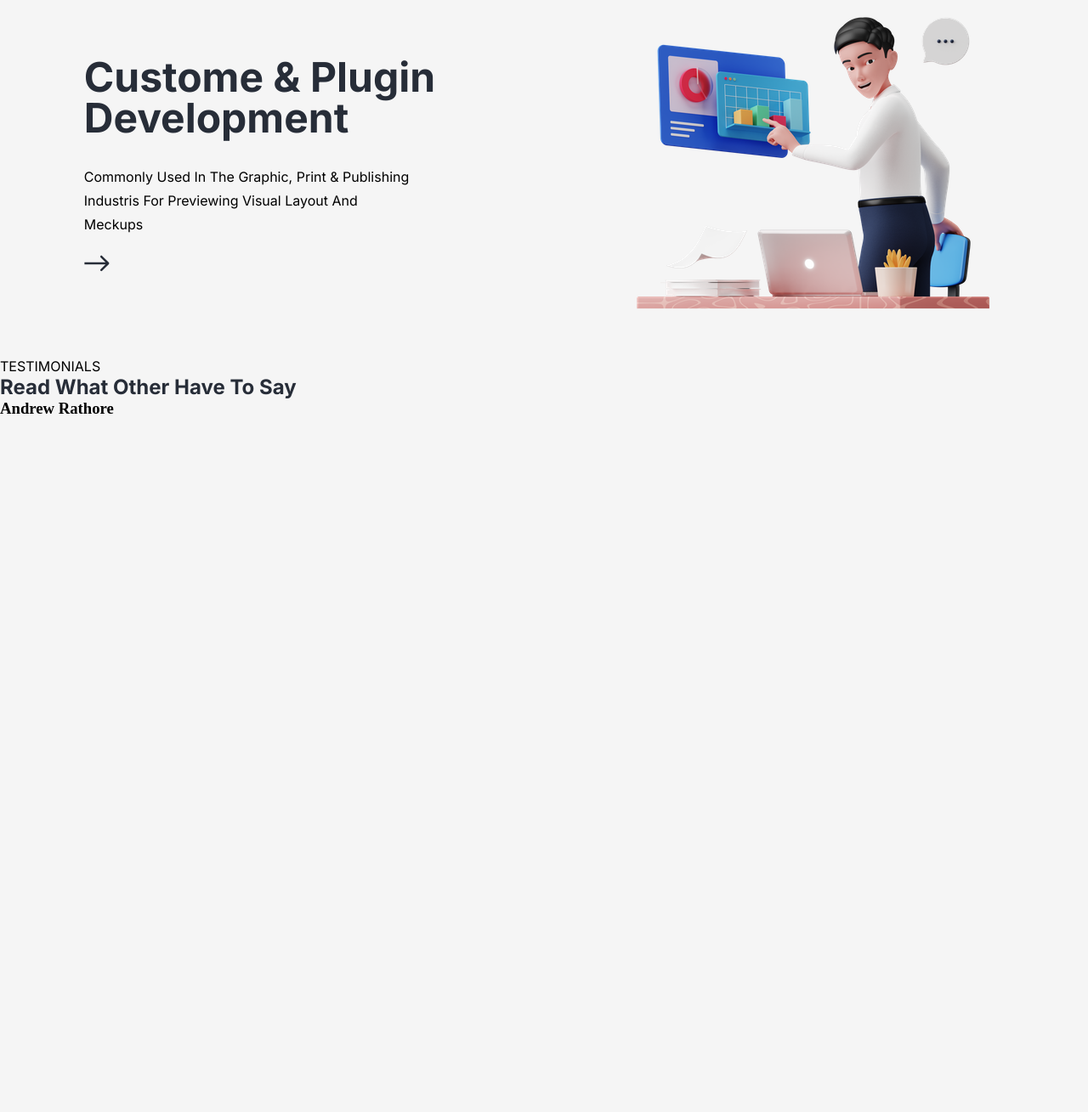
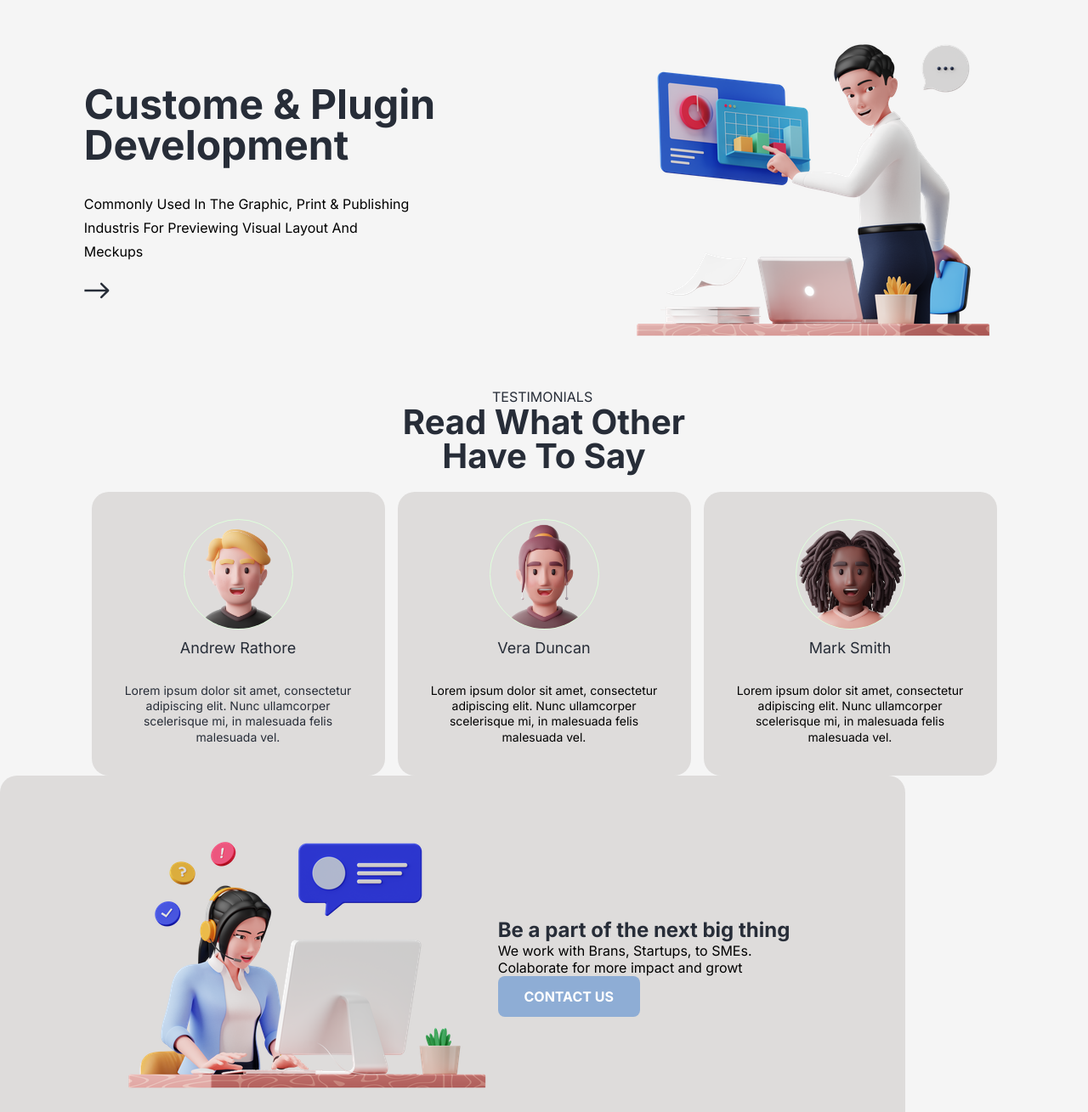
Before and after one commit to YagoLeaoFaria/Digital-Agency, a plain HTML site: page index.html in a window 1280 px wide. Shown: the part 1491-2800 px from the top of the page at 85% size. Before the commit the page ends 1983 px from the top, so only its background shows below. Drawn offline with Linux system fonts and the light colour scheme.

Commit message:
06/07/2022

```diff
--- a/index.html
+++ b/index.html
@@ -79,9 +79,31 @@
       <p class="text">TESTIMONIALS</p>
       <h2 class="title">Read What Other Have To Say</h2>
       <div id="list-testimonials">
+        <div class="testimonials title">
+          <img src="./assets/western-man-4975942-4159828.png" alt="">
+          <h3 class="name">Andrew Rathore</h3>
+          <p class="text opnion">Lorem ipsum dolor sit amet, consectetur adipiscing elit. Nunc ullamcorper scelerisque mi, in malesuada felis malesuada vel.</p>
+        </div>
         <div class="testimonials">
-          <h3 class="name">Andrew Rathore</h3>
+          <img src="./assets/asian-woman-4975939-4159825.png" alt="">
+          <h3 class="name title">Vera Duncan</h3>
+          <p class="text opnion">Lorem ipsum dolor sit amet, consectetur adipiscing elit. Nunc ullamcorper scelerisque mi, in malesuada felis malesuada vel.</p>
         </div>
+        <div class="testimonials">
+          <img src="./assets/black-woman-4975941-4159827.png" alt="">
+          <h3 class="name title">Mark Smith</h3>
+          <p class="text opnion">Lorem ipsum dolor sit amet, consectetur adipiscing elit. Nunc ullamcorper scelerisque mi, in malesuada felis malesuada vel.</p>
+        </div>
+      </div>
+    </section>
+
+    <section id="contact">
+      <img src="./assets/customer-support.png" alt="">
+
+      <div id="contact-id">
+        <h2 class="title" id="contact-title">Be a part of the next big thing</h2>
+        <p class="text" id="contact-text">We work with Brans, Startups, to SMEs. <br /> Colaborate for more impact and growt</p>
+        <a href="#"  class="buttom">CONTACT US</a>
       </div>
     </section>
   </main>
--- a/style.css
+++ b/style.css
@@ -151,6 +151,7 @@ body {
   display: flex;
   align-items: center;
   justify-content: space-around;
+  padding-top: 32px;
 }
 
 #branding-title {
@@ -197,3 +198,85 @@ body {
   font-size: 16px;
   line-height: 28px;
 }
+
+#testimonials {
+  display: flex;
+  flex-direction: column;
+  align-items: center;
+}
+
+#testimonials > p {
+  width: 122px;
+  height: 24px;
+
+  font-size: 16px;
+  line-height: 28px;
+  color: var(--title-color)
+}
+
+#testimonials > h2 {
+  width: 435px;
+  height: 102px;
+
+  font-weight: 700;
+  font-size: 40px;
+  line-height: 100%;
+  text-align: center;
+}
+
+#list-testimonials {
+  display: flex;
+  gap: 15px;
+}
+
+.testimonials {
+  display: flex;
+  flex-direction: column;
+  align-items: center;
+  text-align: center;
+
+  width: 345px;
+  height: 334px;
+
+  background: #DEDCDB;
+  border-radius: 20px;
+}
+
+.testimonials > img {
+  margin-top: 32px;
+
+  width: 129px;
+  height: 130px;
+
+  border: 1px solid rgba(222, 320, 219, 1);
+  border-radius: 96.5px;
+}
+
+.name {
+  padding-top: 8px;
+
+  font-weight: 400;
+  font-size: 18px;
+  line-height: 28px;
+}
+
+.opnion {
+  padding-top: 27px;
+
+  width: 281px;
+
+  font-size: 14px;
+  line-height: 130%;
+}
+
+#contact {
+  display: flex;
+  justify-content: center;
+  align-items: center;
+
+  width: 1065px;
+  height: 450.43px;
+
+  background: #DEDCDB;
+  border-radius: 20px;
+}
```
Also changed, not shown: assets/asian-woman-4975939-4159825.png (renamed from assets/asian-woman-4975939-4159825 1.png), assets/black-woman-4975941-4159827.png (renamed from assets/black-woman-4975941-4159827 1.png), assets/western-man-4975942-4159828.png (renamed from assets/western-man-4975942-4159828 1.png).
